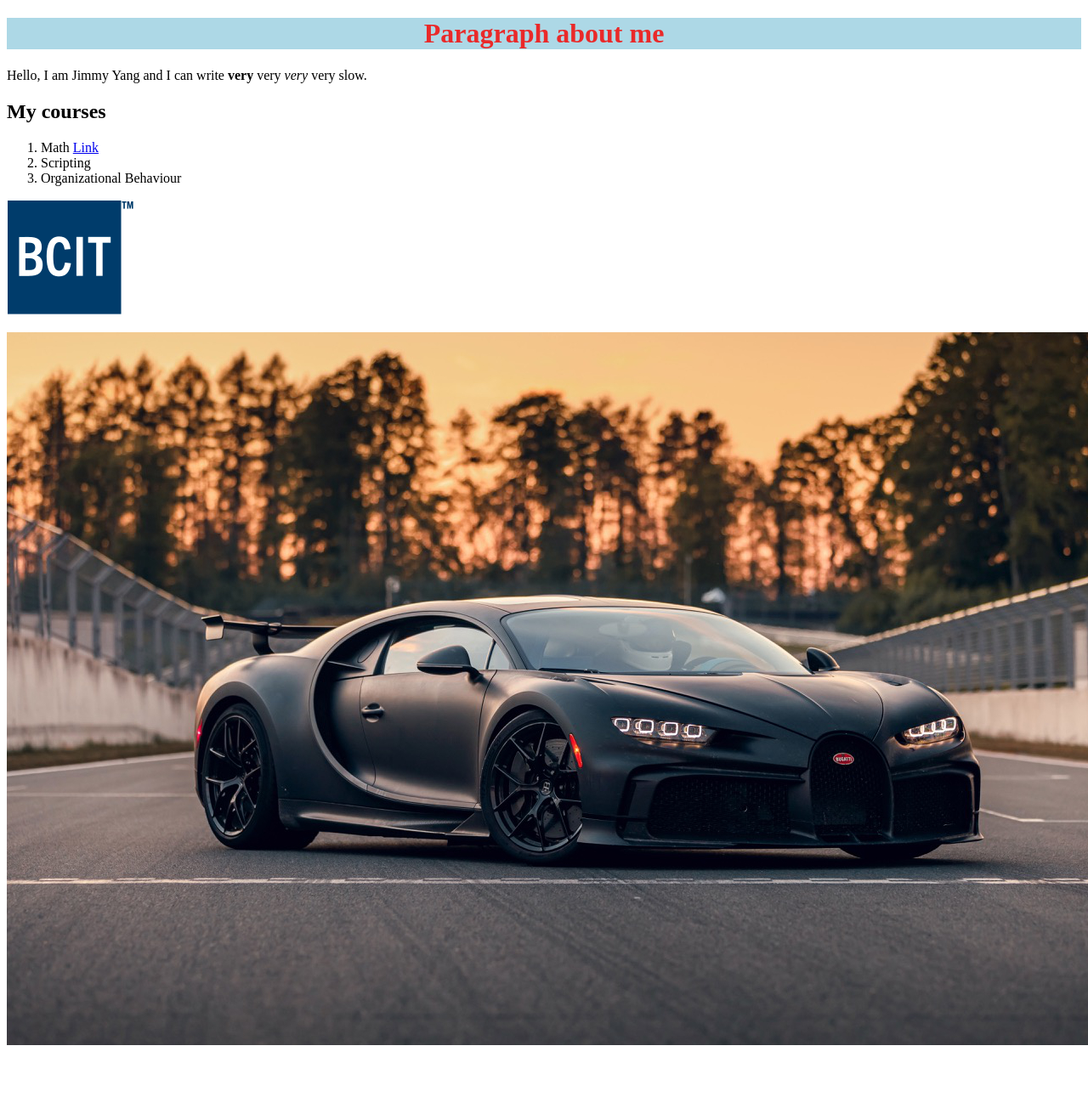
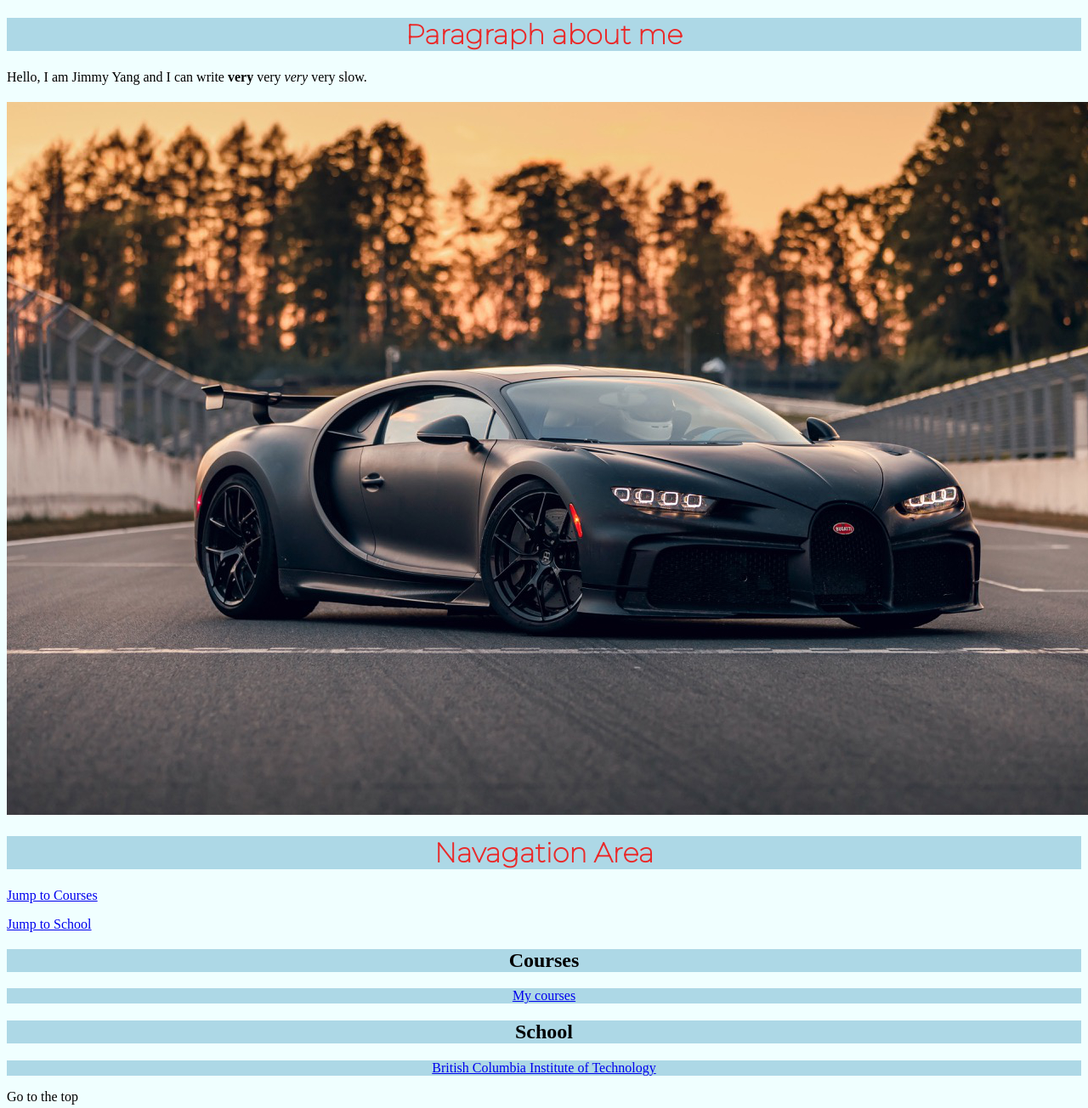
Before and after one commit to JimmyY4ng/lab7, a plain HTML site: page index.html in a window 1280 px wide. Shown: the top 1304 px of the page at 85% size. Before the commit the page ends 1250 px from the top, so only its background shows below. Drawn offline with Linux system fonts and the light colour scheme.

Commit message:
finish labfour

```diff
--- a/CSS/stylesheet.css
+++ b/CSS/stylesheet.css
@@ -4,6 +4,11 @@ h1 {
     text-align: center;
 }
 
+.FtFy {
+    font-family: 'Montserrat', sans-serif;
+}
+
 .CentAl {
     text-align: center;
+    background-color: lightblue;
 }
--- a/index.html
+++ b/index.html
@@ -2,22 +2,44 @@
 <html lang="en">
     <head>
         <title>my paragraph</title>
+        <link rel="preconnect" href="https://fonts.googleapis.com">
+<link rel="preconnect" href="https://fonts.gstatic.com" crossorigin>
+<link href="https://fonts.googleapis.com/css2?family=Montserrat:wght@100&display=swap" rel="stylesheet">
+        <style>
+            body{
+                background-color: azure;
+            }
+        </style>
     </head>
 
     <body>
-        <h1><link rel="stylesheet" href="CSS/stylesheet.css"/>Paragraph about me</h1>
+        <h1 class="FtFy"><link rel="stylesheet" href="CSS/stylesheet.css"/>Paragraph about me</h1>
         <p> Hello, I am Jimmy Yang and I can write <strong>very</strong> very <em>very</em> very slow. </p>
 
-        <h2>My courses</h2>
+        <h2></h2>
         <ol>
-            <li>Math <a href="https://www.bcit.ca/outlines/math1310/">Link</a></li>
-            <li>Scripting</li>
-            <li>Organizational Behaviour</li>
+             <a href=""> </a>
+
         </ol>
 
-        <p><a href="https://www.bcit.ca/"><img src="Images/150px-BCIT_logo.svg.png"></a></p>
+        <p></p>
         <p><img src="Images/03_chiron-pur-sport_bilster-berg_static-1.jpg"></p>
 
+        <h1 class="FtFy">Navagation Area</h1>
+        <p><a href="#courses">Jump to Courses</a></p>
+        <p><a href="#school">Jump to School</a></p>
+
+        <h2 id="courses" class="CentAl">Courses</h2>
+        <p class="CentAl"><a href = "misc/courses.html">My courses</a></p>
+
+        <h2 id= "school" class="CentAl">School</h2>
+        <p class="CentAl"><a href = "misc/school.html">British Columbia Institute of Technology</a></p>
+
+
+
+
+
+        <p>Go to the top</p>
     </body>
 
 </html>
```
Also changed, not shown: misc/courses.html (+7 -2 lines), misc/school.html (+7 -1 lines).
